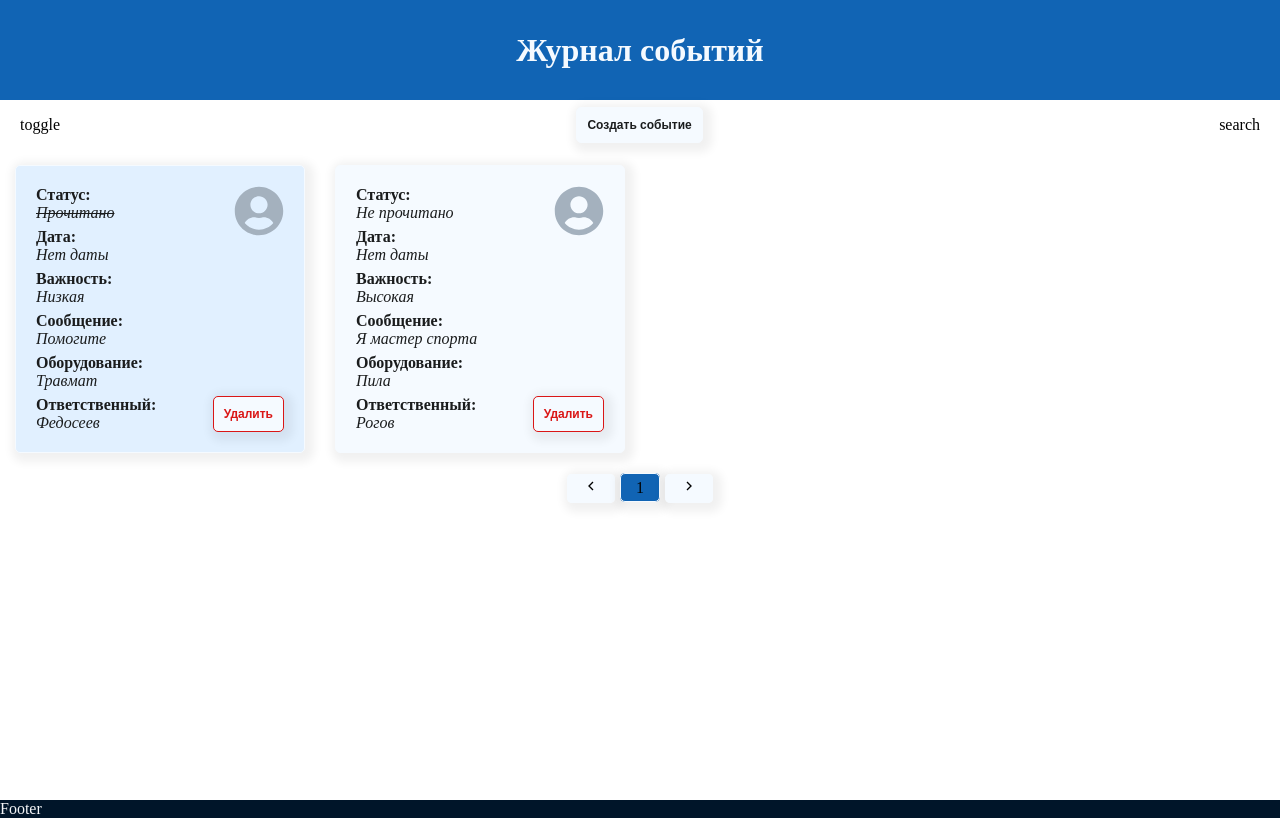
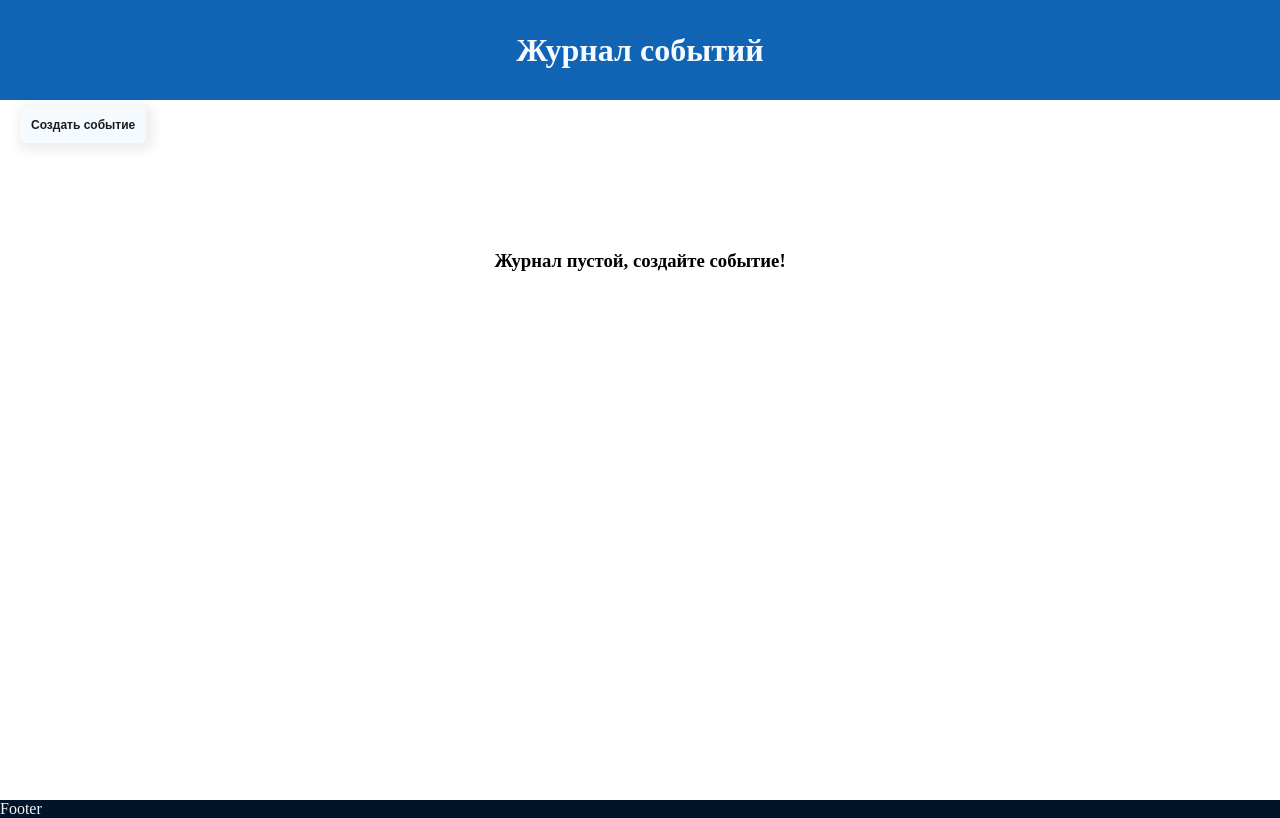
Before and after one commit to frthid/event-journal, a React (Vite) app: page / in a window 1280 px wide. Built offline with nearby package versions, Linux system fonts and the light colour scheme.

Commit message:
Переделал добавление даты

```diff
--- a/src/components/Control/Control.tsx
+++ b/src/components/Control/Control.tsx
@@ -3,6 +3,7 @@ import Button from '../UI/Button/Button'
 import classes from './Control.module.scss';
 import Popup from '../Popup/Popup';
 import TodoCreator from '../TodoCreator/TodoCreator';
+// import Input from '../UI/Input/Input';
 
 interface ITodo {
   id: number;
@@ -15,7 +16,7 @@ interface ITodo {
 }
 
 interface ITodoControl {
-  addTodo: ({date, importance, equipment, message, responsible}: Omit<ITodo, 'id' | 'checked' >) => void;
+  addTodo: ({importance, equipment, message, responsible}: Omit<ITodo, 'id' | 'checked' | 'date'>) => void;
 }
 
 const Control: React.FC<ITodoControl> = ({addTodo}) => {
@@ -28,12 +29,11 @@ const Control: React.FC<ITodoControl> = ({addTodo}) => {
   return (
     <>
     <div className={classes.control}>
-      <p>toggle</p>
+      {/* <Input /> */}
       <Popup popupOpen={popupOpen} setPopupOpen={setPopupOpen}>
         <TodoCreator addTodo={addTodo} />
       </Popup>
       <Button type='button' text='Создать событие'onClick={handleClick}/>
-      <p>search</p>
     </div>
     </>
   )
--- a/src/components/TodoCreator/TodoCreator.tsx
+++ b/src/components/TodoCreator/TodoCreator.tsx
@@ -3,7 +3,7 @@ import ValueProvider from '../ValueProvider/ValueProvider';
 import Button from '../UI/Button/Button';
 import Input from '../UI/Input/Input';
 import Dropdown from '../UI/Dropdown/Dropdown';
-import Datepicker from '../UI/DatePicker/Datepicker';
+// import Datepicker from '../UI/DatePicker/Datepicker';
 import classes from './TodoCreator.module.scss';
 
 interface ITodo {
@@ -27,7 +27,7 @@ const DEFAULT_TODO = {
 };
 
 interface ITodoControl {
-  addTodo: ({date, importance, equipment, message, responsible}: Omit<ITodo, 'id' | 'checked' >) => void;
+  addTodo: ({importance, equipment, message, responsible}: Omit<ITodo, 'id' | 'checked' | 'date'>) => void;
 }
 
 const TodoCreator: React.FC<ITodoControl> = ({ addTodo }) => {
@@ -39,7 +39,6 @@ const TodoCreator: React.FC<ITodoControl> = ({ addTodo }) => {
 
   const onClick = () => {
     addTodo({
-      date: todo.date,
       importance: todo.importance,
       equipment: todo.equipment,
       message: todo.message,
@@ -50,9 +49,6 @@ const TodoCreator: React.FC<ITodoControl> = ({ addTodo }) => {
 
   return (
     <section className={classes.section}>
-      <ValueProvider title='Дата' labelFor='date'>
-        <Datepicker value={todo.date} onChange={(value) => handleTodoChange('date', value)} />
-      </ValueProvider>
       <ValueProvider title='Важность' labelFor='importance'>
         <Dropdown
           value={todo.importance}
--- a/src/components/TodoList/TodoList.module.scss
+++ b/src/components/TodoList/TodoList.module.scss
@@ -1,11 +1,23 @@
 @import '../../styles/variables.scss';
 
 .list {
-  width: 100%;
-  display: grid;
-  grid-template-columns: repeat(auto-fill, minmax(20rem, 1fr));
-  grid-auto-rows: minmax(200px, auto);
-  margin-bottom: 10px;
+  &__items {
+    width: 100%;
+    display: grid;
+    grid-template-columns: repeat(auto-fill, minmax(20rem, 1fr));
+    grid-auto-rows: minmax(200px, auto);
+    margin-bottom: 10px;
+    justify-content: center;
+    align-items: center;
+  }
+
+  &__default {
+    width: 100%;
+    display: flex;
+    align-items: center;
+    justify-content: center;
+    margin-top: 100px;
+  }
 }
 
 .pagination {
--- a/src/components/TodoList/TodoList.tsx
+++ b/src/components/TodoList/TodoList.tsx
@@ -2,7 +2,7 @@ import TodoItem from './TodoItem/TodoItem';
 import classes from './TodoList.module.scss';
 import ReactPaginate from 'react-paginate';
 import { useState } from 'react';
-import {GrFormNext, GrFormPrevious} from 'react-icons/gr'
+import { GrFormNext, GrFormPrevious } from 'react-icons/gr';
 
 interface ITodo {
   id: number;
@@ -21,13 +21,13 @@ interface ITodoListProps {
 }
 
 const TodoList: React.FC<ITodoListProps> = ({ todos, checkTodo, deleteTodo }) => {
-  const [itemsPerPage] = useState(6)
+  const [itemsPerPage] = useState(6);
   const [itemOffset, setItemOffset] = useState<number>(0);
   const endOffset = itemOffset + itemsPerPage;
   const currentItems = todos.slice(itemOffset, endOffset);
   const pageCount = Math.ceil(todos.length / itemsPerPage);
 
-  const handlePageClick = (e) => {
+  const handlePageClick = (e: any) => {
     const newOffset = (e.selected * itemsPerPage) % todos.length;
     setItemOffset(newOffset);
   };
@@ -35,10 +35,17 @@ const TodoList: React.FC<ITodoListProps> = ({ todos, checkTodo, deleteTodo }) =>
   return (
     <>
       <div className={classes.list}>
-        {currentItems &&
-          currentItems.map((todo, index) => (
-            <TodoItem key={index} todo={todo} checkTodo={checkTodo} deleteTodo={deleteTodo} />
-          ))}
+        {currentItems.length > 0 ? (
+          <div className={classes.list__items}>
+            {currentItems.map((todo, index) => (
+              <TodoItem key={index} todo={todo} checkTodo={checkTodo} deleteTodo={deleteTodo} />
+            ))}
+          </div>
+        ) : (
+          <div className={classes.list__default}>
+            <h3>Журнал пустой, создайте событие!</h3>
+          </div>
+        )}
       </div>
       <ReactPaginate
         breakLabel='...'
--- a/src/pages/MainPage.tsx
+++ b/src/pages/MainPage.tsx
@@ -2,28 +2,7 @@ import Control from '../components/Control/Control';
 import TodoList from '../components/TodoList/TodoList';
 import { useState } from 'react';
 
-const DEFAULT_TODO_LIST = [
-  {
-    id: 1,
-    date: null,
-    importance: 'Низкая',
-    equipment: 'Травмат',
-    message: 'Помогите',
-    responsible: 'Федосеев',
-    checked: true,
-  },
-  {
-    id: 2,
-    date: null,
-    importance: 'Высокая',
-    equipment: 'Пила',
-    message: 'Я мастер спорта',
-    responsible: 'Рогов',
-    checked: false,
-  },
-];
-
-// const DEFAULT_TODO_LIST = [{}];
+const DEFAULT_TODO_LIST: ITodo[] = [];
 
 interface ITodo {
   id: number;
@@ -37,20 +16,18 @@ interface ITodo {
 
 const MainPage = () => {
   const [todos, setTodo] = useState<ITodo[]>(DEFAULT_TODO_LIST);
-  console.log(todos);
 
   const addTodo = ({
-    date,
     importance,
     equipment,
     message,
     responsible,
-  }: Omit<ITodo, 'id' | 'checked'>) => {
+  }: Omit<ITodo, 'id' | 'checked' | 'date'>) => {
     setTodo([
       ...todos,
       {
-        id: todos[todos.length - 1].id + 1,
-        date,
+        id: todos.length > 0 ? todos[todos.length - 1].id + 1 : 1,
+        date: new Date(),
         importance,
         equipment,
         message,
```
Also changed, not shown: src/components/UI/Input/Input.tsx (line endings or trailing spaces), 1 other file (tests, documents, lock files or other folders).
